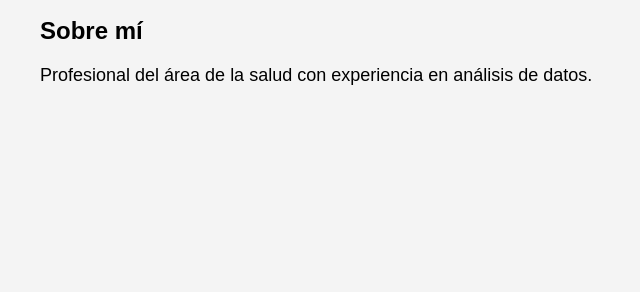
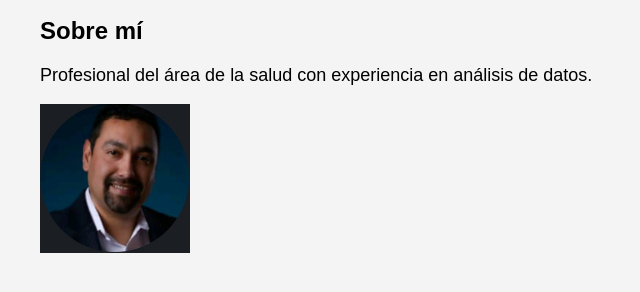
Before and after one commit to RodrigoAndresB/rodigoramirez.github.io, a plain HTML site: page index.html in a window 1280 px wide. Shown: the part 122-414 px from the top of the page, without its empty margins (0-640 px from the left). Drawn offline with Linux system fonts and the light colour scheme.

Commit message:
Add image element to index.html

```diff
--- a/index.html
+++ b/index.html
@@ -17,3 +17,4 @@ Profesional del área de la salud con experiencia en análisis de datos.
 
 </body>
 </html>
+<img src="foto.jpg" width="150">
```
